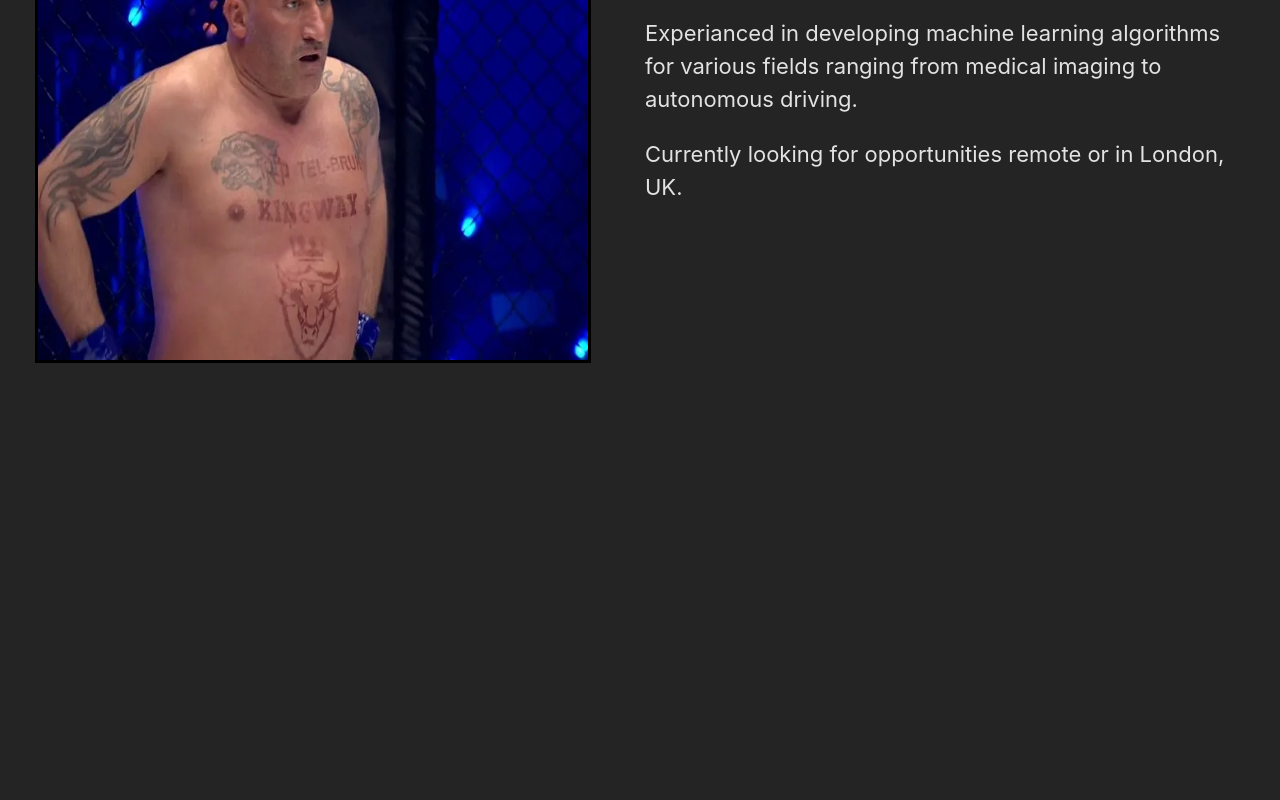
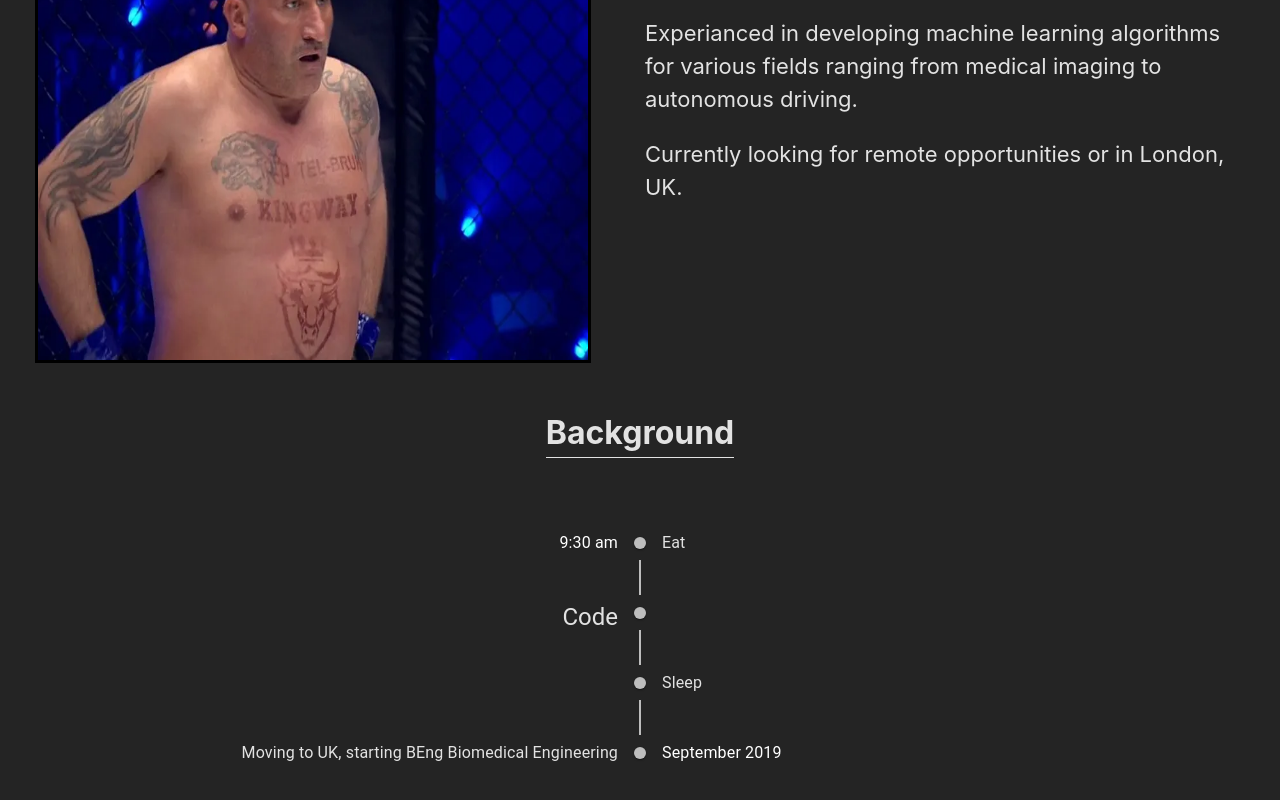
Before and after one commit to MattG-bci/Personal-Website, a React (Vite) app: page / in a window 1280 px wide. Shown: the part 1298-2098 px from the top of the page. Before the commit the page ends 1693 px from the top, so only its background shows below. Built offline with nearby package versions, Linux system fonts and the light colour scheme.

Commit message:
Started coding Background timeline

```diff
--- a/src/App.tsx
+++ b/src/App.tsx
@@ -5,6 +5,7 @@ import styled from "styled-components";
 import ScrollToBottom from 'react-scroll-to-bottom';
 import About from "./components/About";
 import "./styles.css";
+import Component from "./components/Background";
 
 
 const NextPage = styled.div`
@@ -20,7 +21,10 @@ function App() {
           <Message />
         </div>
         <>
-        <About />
+          <About />
+        </>
+        <>
+          <Component />
         </>
       </ScrollToBottom>
     </>
--- a/src/components/About.tsx
+++ b/src/components/About.tsx
@@ -15,7 +15,7 @@ const About = () => {
                 <div className="about-description">
                     <p className="description">I am a recent MSc Applied Machine Learning gradutate from Imperial College London.</p>
                     <p className="description">Experianced in developing machine learning algorithms for various fields ranging from medical imaging to autonomous driving.</p>
-                    <p className="description">Currently looking for opportunities remote or in London, UK.</p>
+                    <p className="description">Currently looking for remote opportunities or in London, UK.</p>
                 </div>
             </div>
         </div>
--- /dev/null
+++ b/src/components/Background.css
@@ -0,0 +1,23 @@
+.timeline {
+    display: flex;
+    justify-content: center;
+    overflow-x: auto; /* Allow horizontal scrolling if needed */
+    padding-bottom: 20px; /* Add space for horizontal scrollbar */
+  }
+
+  .timeline-item {
+    flex: 0 0 auto;
+    margin-right: 20px; /* Add space between items */
+  }
+
+  .timeline-content {
+    padding: 20px;
+    border-color: white;
+    border: 1px;
+    border-style: solid;
+    border-radius: 5px;
+  }
+
+  .timeline-content h3 {
+    margin-top: 0;
+  }
--- /dev/null
+++ b/src/components/Background.tsx
@@ -0,0 +1,65 @@
+import * as React from 'react';
+import Timeline from '@mui/lab/Timeline';
+import TimelineItem from '@mui/lab/TimelineItem';
+import TimelineSeparator from '@mui/lab/TimelineSeparator';
+import TimelineConnector from '@mui/lab/TimelineConnector';
+import TimelineContent from '@mui/lab/TimelineContent';
+import TimelineDot from '@mui/lab/TimelineDot';
+import TimelineOppositeContent from '@mui/lab/TimelineOppositeContent';
+import { Typography } from '@mui/material';
+
+export default function Component() {
+  return (
+    <div>
+        <div className="header">
+            <h1 className="title">Background</h1>
+        </div>
+        <Timeline position="alternate">
+        <TimelineItem>
+            <TimelineOppositeContent
+                align="right"
+                color="white"
+                >
+                9:30 am
+            </TimelineOppositeContent>
+            <TimelineSeparator>
+            <TimelineDot />
+            <TimelineConnector />
+            </TimelineSeparator>
+            <TimelineContent>Eat</TimelineContent>
+        </TimelineItem>
+        <TimelineItem>
+            <TimelineSeparator>
+            <TimelineDot />
+            <TimelineConnector />
+            </TimelineSeparator>
+            <TimelineContent>
+                <Typography variant="h5" component="span">
+                    Code
+                </Typography>
+            </TimelineContent>
+        </TimelineItem>
+        <TimelineItem>
+            <TimelineSeparator>
+            <TimelineDot />
+            <TimelineConnector />
+            </TimelineSeparator>
+            <TimelineContent>Sleep</TimelineContent>
+        </TimelineItem>
+        <TimelineItem>
+            <TimelineOppositeContent
+                align="right"
+                color="white"
+                >
+                September 2019
+            </TimelineOppositeContent>
+            <TimelineSeparator>
+            <TimelineDot />
+            </TimelineSeparator>
+            <TimelineContent>Moving to UK, starting BEng Biomedical Engineering</TimelineContent>
+
+        </TimelineItem>
+        </Timeline>
+    </div>
+  );
+}
```
Also changed, not shown: package.json (+8 -0 lines), src/styles.css (line endings or trailing spaces), 1 other file (tests, documents, lock files or other folders).
